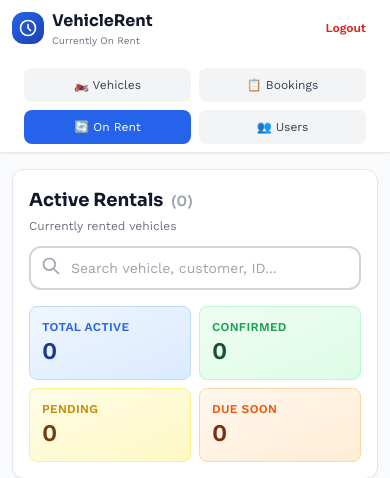
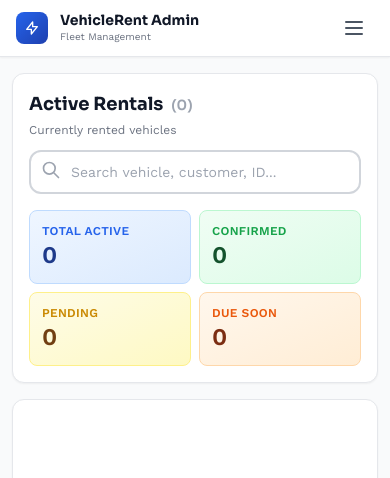
Before and after one commit to kingirbah/VehicleRent, a Flask app: template templates/admin_on_rent.html in a window 390 px wide. Shown: the top 478 px of the page. Run offline with Flask 3, Linux system fonts and the light colour scheme; the template is opened without the code that fills it, so the values that code supplies are empty; parts of the project's set-up code (start-up, migrations or seed data) failed here and were passed over; some libraries are stand-ins or nearby versions.

Commit message:
Update navbar mobile

```diff
--- a/templates/admin_on_rent.html
+++ b/templates/admin_on_rent.html
@@ -9,6 +9,13 @@
     <style>
         body { font-family: 'Work Sans', sans-serif; }
         h1, h2, h3 { font-family: 'Sora', sans-serif; }
+
+        /* Nav link styles - sama seperti admin_catalog */
+        .nav-link { position: relative; transition: all 0.3s; }
+        .nav-link::after { content: ''; position: absolute; bottom: -2px; left: 0; width: 0; height: 2px; background: #2563eb; transition: width 0.3s; }
+        .nav-link:hover::after { width: 100%; }
+        .nav-link.active { color: #2563eb; font-weight: 600; }
+        .nav-link.active::after { width: 100%; }
 
         .custom-scrollbar::-webkit-scrollbar { width: 6px; height: 6px; }
         .custom-scrollbar::-webkit-scrollbar-track { background: #f1f1f1; }
@@ -25,14 +32,12 @@
 
         tbody tr { transition: all 0.2s ease; }
 
-        /* Overdue styles - ENHANCED */
+        /* Overdue styles */
         .overdue-row {
             background-color: #fef2f2 !important;
             border-left: 4px solid #dc2626;
         }
-        .overdue-row:hover {
-            background-color: #fee2e2 !important;
-        }
+        .overdue-row:hover { background-color: #fee2e2 !important; }
         .overdue-badge {
             animation: pulse 2s cubic-bezier(0.4, 0, 0.6, 1) infinite;
         }
@@ -44,83 +49,64 @@
             background-color: #fef2f2 !important;
             border-left: 4px solid #dc2626 !important;
         }
-
-        /* Mobile responsive */
-        @media (max-width: 768px) {
-            .mobile-nav-links {
-                display: grid;
-                grid-template-columns: repeat(2, 1fr);
-                gap: 0.5rem;
-                padding: 0.75rem;
-            }
-
-            .mobile-nav-link {
-                padding: 0.5rem;
-                text-align: center;
-                font-size: 0.75rem;
-                border-radius: 0.5rem;
-                transition: all 0.2s;
-            }
-        }
     </style>
 </head>
 <body class="bg-gray-50 min-h-screen flex flex-col">
-    <!-- Navigation - CONSISTENT WITH OTHER PAGES -->
+
+    <!-- ===================== NAVBAR (sama persis seperti admin_catalog) ===================== -->
     <nav class="bg-white shadow-sm border-b border-gray-200 sticky top-0 z-50">
-        <div class="max-w-7xl mx-auto px-3 md:px-4 lg:px-8">
+        <div class="max-w-7xl mx-auto px-4 sm:px-6 lg:px-8">
             <div class="flex justify-between items-center h-14 md:h-16">
-                <div class="flex items-center space-x-2 md:space-x-3">
-                    <div class="w-8 h-8 md:w-10 md:h-10 bg-gradient-to-br from-blue-600 to-blue-800 rounded-xl flex items-center justify-center">
-                        <svg class="w-5 h-5 md:w-6 md:h-6 text-white" fill="none" stroke="currentColor" viewBox="0 0 24 24">
-                            <path stroke-linecap="round" stroke-linejoin="round" stroke-width="2" d="M12 8v4l3 3m6-3a9 9 0 11-18 0 9 9 0 0118 0z"></path>
+                <!-- Logo -->
+                <div class="flex items-center space-x-3">
+                    <div class="w-8 h-8 md:w-10 md:h-10 bg-gradient-to-br from-blue-600 to-blue-800 rounded-lg md:rounded-xl flex items-center justify-center flex-shrink-0">
+                        <svg class="w-4 h-4 md:w-6 md:h-6 text-white" fill="none" stroke="currentColor" viewBox="0 0 24 24">
+                            <path stroke-linecap="round" stroke-linejoin="round" stroke-width="2" d="M13 10V3L4 14h7v7l9-11h-7z"></path>
                         </svg>
                     </div>
                     <div>
-                        <h1 class="text-base md:text-xl font-bold text-gray-900">VehicleRent</h1>
-                        <p class="text-[0.625rem] md:text-xs text-gray-500">Currently On Rent</p>
+                        <h1 class="text-sm md:text-xl font-bold text-gray-900 leading-tight">VehicleRent Admin</h1>
+                        <p class="text-[10px] md:text-xs text-gray-500">Fleet Management</p>
                     </div>
                 </div>
 
-                <!-- Desktop Navigation -->
+                <!-- Desktop Nav Links -->
                 <div class="hidden md:flex items-center space-x-6">
-                    <a href="/admin" class="text-sm text-gray-700 hover:text-blue-600 transition font-medium">
-                         Vehicles
-                    </a>
-                    <a href="/admin/bookings" class="text-sm text-gray-700 hover:text-blue-600 transition font-medium">
-                         All Bookings
-                    </a>
-                    <a href="/admin/on-rent" class="text-sm text-blue-600 font-semibold">
-                         On Rent
-                    </a>
-                    <a href="/admin/users" class="text-sm text-gray-700 hover:text-blue-600 transition font-medium">
-                         Users
-                    </a>
+                    <a href="/admin" class="nav-link text-sm text-gray-700 hover:text-blue-600 transition pb-1">Vehicles</a>
+                    <a href="/admin/bookings" class="nav-link text-sm text-gray-700 hover:text-blue-600 transition pb-1">All Bookings</a>
+                    <a href="/admin/on-rent" class="nav-link active text-sm text-gray-700 hover:text-blue-600 transition pb-1">On Rent</a>
+                    <a href="/admin/users" class="nav-link text-sm text-gray-700 hover:text-blue-600 transition pb-1">Users</a>
+                    <a href="/" target="_blank" class="nav-link text-sm text-gray-700 hover:text-blue-600 transition pb-1">Catalog</a>
                 </div>
 
-                <div class="flex items-center">
-                    <a href="/logout" class="text-xs md:text-sm text-red-600 hover:text-red-700 font-semibold transition px-3 py-1.5 md:px-4 md:py-2 rounded-lg hover:bg-red-50">
-                        Logout
-                    </a>
+                <!-- Desktop Logout -->
+                <div class="hidden md:flex items-center space-x-3">
+                    <a href="/logout" class="text-sm text-red-600 hover:text-red-700 font-semibold transition px-4 py-2 rounded-lg hover:bg-red-50">Logout</a>
+                </div>
+
+                <!-- Mobile Hamburger Button -->
+                <div class="md:hidden flex items-center">
+                    <button id="mobile-menu-btn" class="text-gray-600 hover:text-blue-600 focus:outline-none p-2">
+                        <svg class="w-6 h-6" fill="none" stroke="currentColor" viewBox="0 0 24 24">
+                            <path stroke-linecap="round" stroke-linejoin="round" stroke-width="2" d="M4 6h16M4 12h16M4 18h16"></path>
+                        </svg>
+                    </button>
                 </div>
             </div>
+        </div>
 
-            <!-- Mobile Navigation Links -->
-            <div class="md:hidden mobile-nav-links pb-2">
-                <a href="/admin" class="mobile-nav-link bg-gray-100 text-gray-700 hover:bg-gray-200">
-                    🏍️ Vehicles
-                </a>
-                <a href="/admin/bookings" class="mobile-nav-link bg-gray-100 text-gray-700 hover:bg-gray-200">
-                    📋 Bookings
-                </a>
-                <a href="/admin/on-rent" class="mobile-nav-link bg-blue-600 text-white">
-                    🔄 On Rent
-                </a>
-                <a href="/admin/users" class="mobile-nav-link bg-gray-100 text-gray-700 hover:bg-gray-200">
-                    👥 Users
-                </a>
+        <!-- Mobile Dropdown Menu (sama seperti admin_catalog) -->
+        <div id="mobile-menu" class="hidden md:hidden bg-white border-b border-gray-100 shadow-lg absolute w-full left-0 top-14 z-40">
+            <div class="px-4 py-3 space-y-2">
+                <a href="/admin" class="block px-3 py-2 rounded-md text-sm font-medium text-gray-700 hover:bg-gray-50">Vehicles</a>
+                <a href="/admin/bookings" class="block px-3 py-2 rounded-md text-sm font-medium text-gray-700 hover:bg-gray-50">All Bookings</a>
+                <a href="/admin/on-rent" class="block px-3 py-2 rounded-md text-sm font-medium text-blue-700 bg-blue-50">On Rent</a>
+                <a href="/admin/users" class="block px-3 py-2 rounded-md text-sm font-medium text-gray-700 hover:bg-gray-50">Users</a>
+                <a href="/logout" class="block px-3 py-2 text-sm font-medium text-red-600 border-t mt-2 pt-2">Logout</a>
             </div>
         </div>
     </nav>
+    <!-- ===================== END NAVBAR ===================== -->
 
     <!-- Main Content -->
     <div class="flex-1 max-w-7xl mx-auto w-full px-3 md:px-4 lg:px-8 py-4 md:py-6">
@@ -147,7 +133,6 @@
                     <svg class="w-5 h-5 text-gray-400 absolute left-3 top-2.5" fill="none" stroke="currentColor" viewBox="0 0 24 24">
                         <path stroke-linecap="round" stroke-linejoin="round" stroke-width="2" d="M21 21l-6-6m2-5a7 7 0 11-14 0 7 7 0 0114 0z"></path>
                     </svg>
-                    <!-- Clear button -->
                     <button
                         id="clearSearch"
                         class="absolute right-3 top-2.5 text-gray-400 hover:text-gray-600 hidden"
@@ -184,7 +169,7 @@
                 </div>
             </div>
 
-            <!-- Overdue Alert (if any) -->
+            <!-- Overdue Alert -->
             <div id="overdueAlert" class="hidden mt-3 md:mt-4 bg-gradient-to-r from-red-500 to-red-600 rounded-xl p-4 shadow-lg">
                 <div class="flex items-center justify-between">
                     <div class="flex items-center space-x-3">
@@ -322,7 +307,6 @@
                             </span>
                         </div>
                     </div>
-
                     <div class="flex justify-between items-end">
                         <div class="min-w-0">
                             <p class="text-xs text-gray-600 truncate max-w-[200px] customer-name">{{ booking.customer_name }}</p>
@@ -331,7 +315,6 @@
                                 <span class="nationality">{{ booking.nationality }}</span>
                             </p>
                         </div>
-
                         <svg class="w-4 h-4 text-gray-300 flex-shrink-0" fill="none" stroke="currentColor" viewBox="0 0 24 24">
                             <path stroke-linecap="round" stroke-linejoin="round" stroke-width="2" d="M9 5l7 7-7 7"></path>
                         </svg>
@@ -340,7 +323,7 @@
                 {% endfor %}
             </div>
 
-            <!-- No Results Message (Hidden by default) -->
+            <!-- No Results Message -->
             <div id="noResults" class="hidden flex flex-col items-center justify-center py-20 text-center fade-in">
                 <div class="bg-gray-50 p-4 rounded-full mb-3">
                     <svg class="w-10 h-10 text-gray-400" fill="none" stroke="currentColor" viewBox="0 0 24 24">
@@ -395,6 +378,12 @@
     </footer>
 
     <script>
+        // Mobile menu toggle - sama seperti admin_catalog
+        const btn = document.getElementById('mobile-menu-btn');
+        const menu = document.getElementById('mobile-menu');
+        btn.addEventListener('click', () => menu.classList.toggle('hidden'));
+
+        // Search logic
         const searchInput = document.getElementById('searchInput');
         const clearBtn = document.getElementById('clearSearch');
         const tableBody = document.getElementById('tableBody');
@@ -471,25 +460,20 @@
         }
 
         function calculateDueSoon() {
-            // FIXED: Use actual current time instead of hardcoded date
             const now = new Date();
             let dueSoonCount = 0;
 
             allRows.forEach(row => {
                 const endDate = row.getAttribute('data-end-date');
                 const endTime = row.getAttribute('data-end-time');
-
                 if (endDate && endTime) {
                     try {
                         const [year, month, day] = endDate.split('-').map(Number);
                         const [hour, minute] = endTime.split(':').map(Number);
                         const dueDateTime = new Date(year, month - 1, day, hour, minute);
-
                         const hoursUntilDue = (dueDateTime - now) / (1000 * 60 * 60);
                         if (hoursUntilDue > 0 && hoursUntilDue <= 24) dueSoonCount++;
-                    } catch(e) {
-                        console.error('Date parse error:', e);
-                    }
+                    } catch(e) { console.error('Date parse error:', e); }
                 }
             });
 
@@ -497,15 +481,9 @@
         }
 
         function checkOverdueBookings() {
-            console.log('🔍 Checking overdue bookings...');
-
-            // FIXED: Use actual current time instead of hardcoded date
             const now = new Date();
-            console.log('Current time:', now.toISOString());
-
             let overdueCount = 0;
 
-            // Check desktop rows
             allRows.forEach(row => {
                 const status = row.getAttribute('data-status');
                 const endDate = row.getAttribute('data-end-date');
@@ -516,20 +494,16 @@
                         const [year, month, day] = endDate.split('-').map(Number);
                         const [hour, minute] = endTime.split(':').map(Number);
                         const dueDateTime = new Date(year, month - 1, day, hour, minute);
-
                         if (dueDateTime < now) {
                             overdueCount++;
                             row.classList.add('overdue-row');
                             const badge = row.querySelector('.overdue-label');
                             if (badge) badge.style.display = 'inline-block';
                         }
-                    } catch(e) {
-                        console.error('Parse error:', e);
-                    }
+                    } catch(e) { console.error('Parse error:', e); }
                 }
             });
 
-            // Check mobile cards
             allCards.forEach(card => {
                 const status = card.getAttribute('data-status');
                 const endDate = card.getAttribute('data-end-date');
@@ -540,19 +514,14 @@
                         const [year, month, day] = endDate.split('-').map(Number);
                         const [hour, minute] = endTime.split(':').map(Number);
                         const dueDateTime = new Date(year, month - 1, day, hour, minute);
-
                         if (dueDateTime < now) {
                             card.classList.add('overdue-card');
                             const badge = card.querySelector('.overdue-label-mobile');
                             if (badge) badge.style.display = 'inline-block';
                         }
-                    } catch(e) {
-                        console.error('Parse error:', e);
-                    }
+                    } catch(e) { console.error('Parse error:', e); }
                 }
             });
-
-            console.log(`📊 Total overdue: ${overdueCount}`);
 
             if (overdueCount > 0) {
                 const alert = document.getElementById('overdueAlert');
@@ -562,17 +531,12 @@
                     document.getElementById('overdueBigCount').textContent = overdueCount;
                 }
             }
-
-            return overdueCount;
         }
 
-        // Initialize on page load
         document.addEventListener('DOMContentLoaded', function() {
-            console.log('Initializing...');
             calculateDueSoon();
             checkOverdueBookings();
 
-            // Keyboard shortcut: Press "/" to focus search
             document.addEventListener('keydown', function(e) {
                 if (e.key === '/' && !searchInput.matches(':focus')) {
                     e.preventDefault();
```
